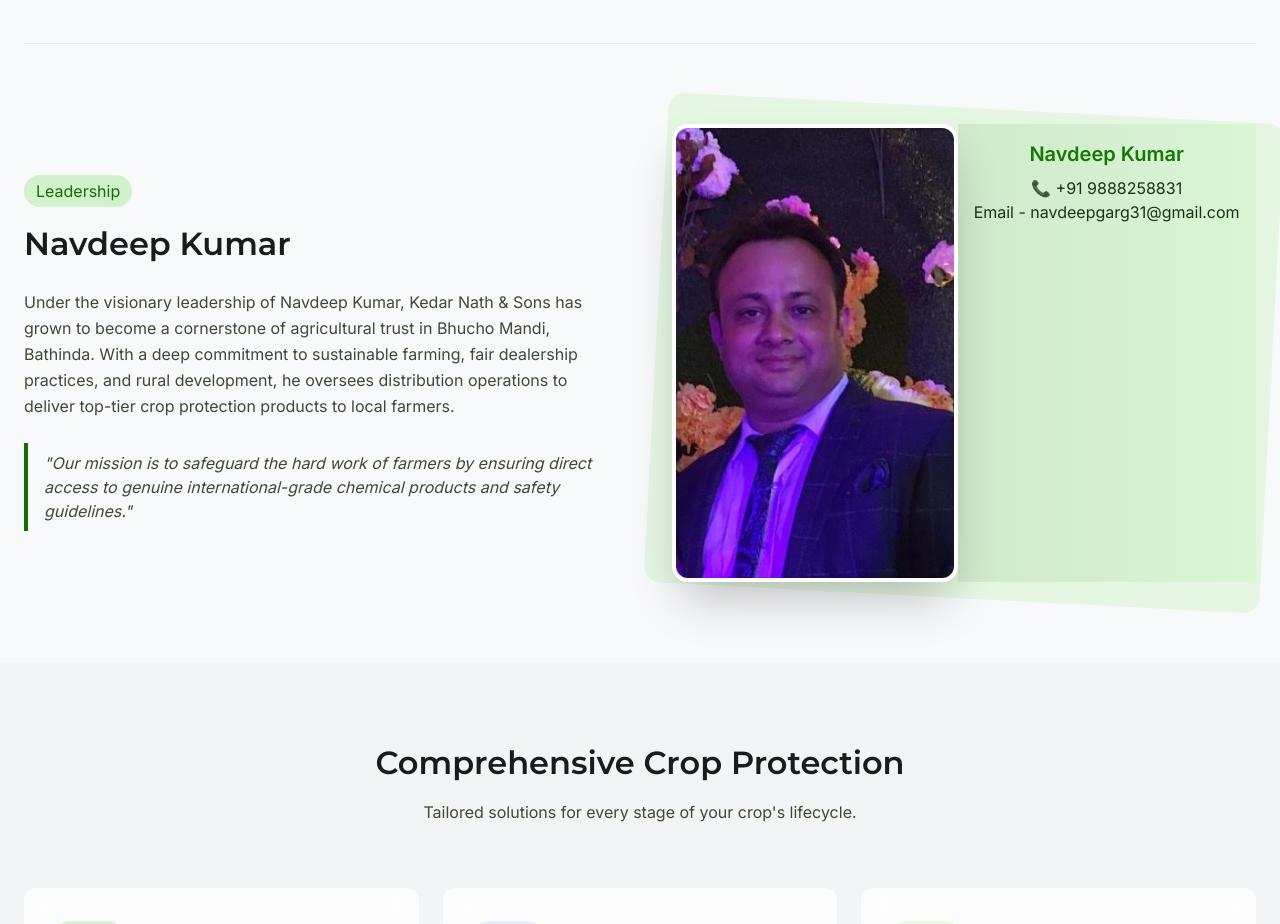
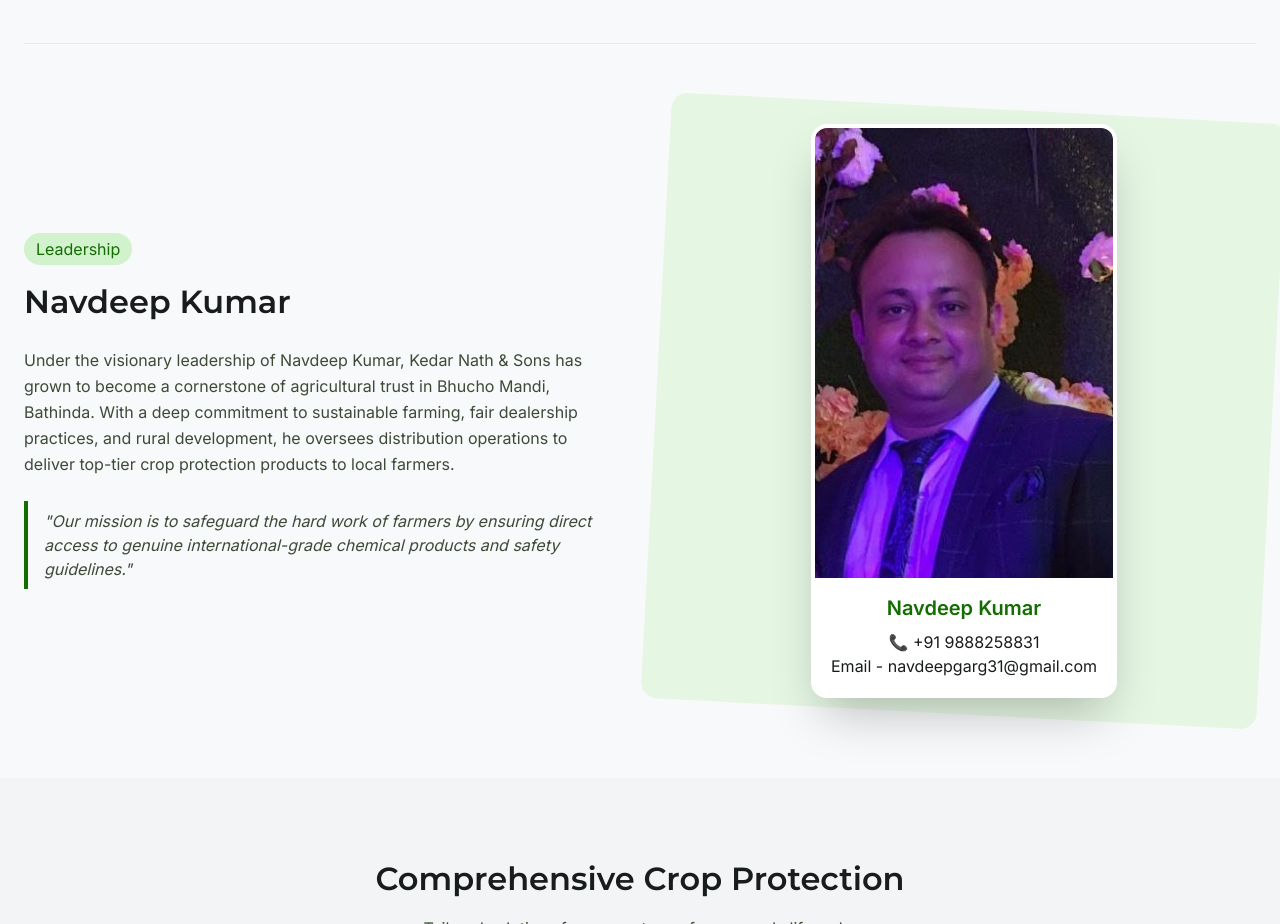
Before and after one commit to Lakshgarg321/KNS, a website: page index.html in a window 1280 px wide. Shown: the part 1300-2224 px from the top of the page. Drawn offline with nearby package versions, Linux system fonts and the light colour scheme.

Commit message:
Update index.html

```diff
--- a/index.html
+++ b/index.html
@@ -298,8 +298,7 @@
     <img class="w-full h-auto max-h-[450px] object-cover"
          alt="Navdeep Kumar - Managing Director"
          src="image.jpeg" />
-</div>
-                    <div class="bg-gradient-to-r from-primary/10 to-primary-fixed/10 p-4 text-center">
+                        <div class="bg-white dark:bg-zinc-900 p-4 text-center">
     <h3 class="text-xl font-bold text-primary">
         Navdeep Kumar
     </h3>
@@ -312,7 +311,8 @@
         Email - navdeepgarg31@gmail.com
     </p>
 </div>
-                </div>
+</div>
+
             </div>
         </section>
 
```
